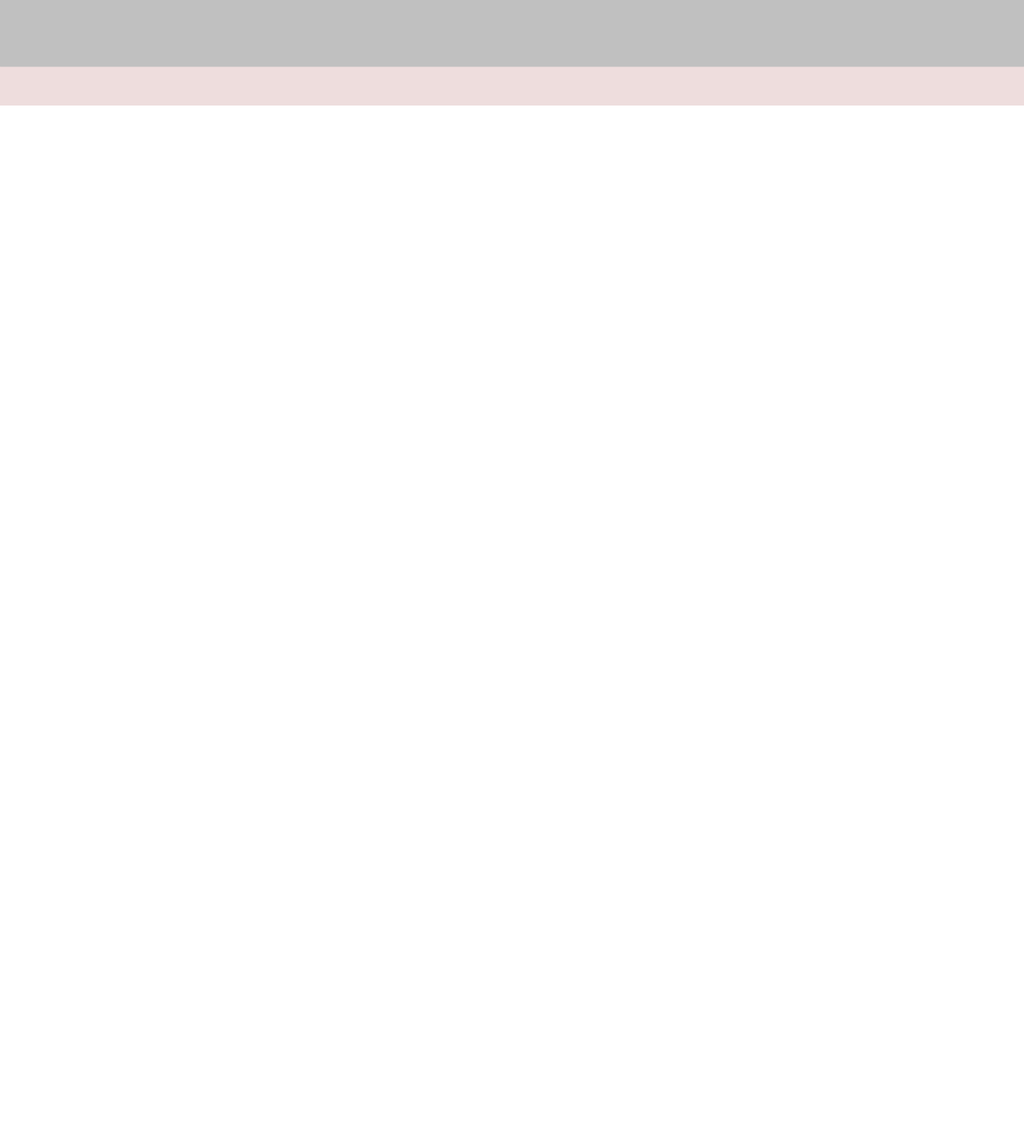
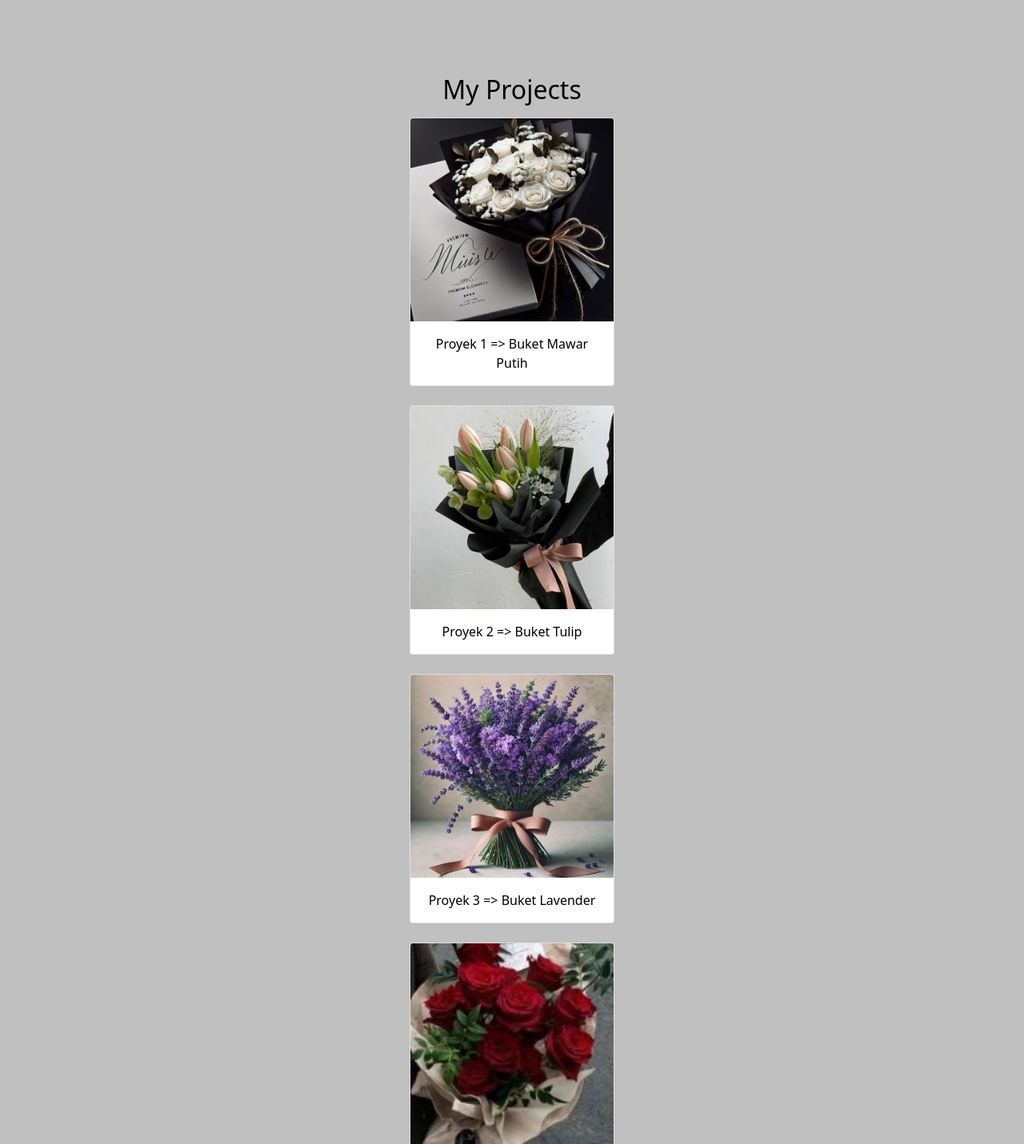
Before and after one commit to alayyasandyakala/my_portfolio, a plain HTML site: page index.html in a window 1280 px wide. Shown: the part 1369-2800 px from the top of the page at 80% size. Before the commit the page ends 1501 px from the top, so only its background shows below. Drawn offline with nearby package versions, Linux system fonts and the light colour scheme.

Commit message:
Menambahkan Projects Tanpa Responsif breakpoints

```diff
--- a/index.html
+++ b/index.html
@@ -77,6 +77,73 @@
       </svg>
     </section>
     <!--akhir-->
+
+    <!-- Projects -->
+    <section id="projects" class="pt-3 pb-5" style="background-color: #c0c0c0; color: #000; margin-top: -55px">
+      <div class="container">
+        <div class="row text-center mb-2">
+          <div class="col">
+            <h2>My Projects</h2>
+          </div>
+        </div>
+
+        <!-- Semua card ditampilkan 1 kolom penuh -->
+        <div class="text-center">
+          <!-- Card 1 -->
+          <div class="card mx-auto mb-4" style="width: 16rem">
+            <img src="img/projects1.jpg" class="card-img-top" alt="Project 1" />
+            <div class="card-body">
+              <p class="card-text">Proyek 1 => Buket Mawar Putih</p>
+            </div>
+          </div>
+
+          <!-- Card 2 -->
+          <div class="card mx-auto mb-4" style="width: 16rem">
+            <img src="img/projects2.jpg" class="card-img-top" alt="Project 2" />
+            <div class="card-body">
+              <p class="card-text">Proyek 2 => Buket Tulip</p>
+            </div>
+          </div>
+
+          <!-- Card 3 -->
+          <div class="card mx-auto mb-4" style="width: 16rem">
+            <img src="img/projects3.jpg" class="card-img-top" alt="Project 3" />
+            <div class="card-body">
+              <p class="card-text">Proyek 3 => Buket Lavender</p>
+            </div>
+          </div>
+
+          <!-- Card 4 -->
+          <div class="card mx-auto mb-4" style="width: 16rem">
+            <img src="img/projects4.jpg" class="card-img-top" alt="Project 4" />
+            <div class="card-body">
+              <p class="card-text">Proyek 4 => Buket Mawar</p>
+            </div>
+          </div>
+
+          <!-- Card 5 -->
+          <div class="card mx-auto mb-4" style="width: 16rem">
+            <img src="img/projects5.jpg" class="card-img-top" alt="Project 5" />
+            <div class="card-body">
+              <p class="card-text">Proyek 5 => Buket Mix</p>
+            </div>
+          </div>
+
+          <!-- Card 6 -->
+          <div class="card mx-auto mb-4" style="width: 16rem">
+            <img src="img/projects6.jpg" class="card-img-top" alt="Project 6" />
+            <div class="card-body">
+              <p class="card-text">Proyek 6 => Buket Aster</p>
+            </div>
+          </div>
+        </div>
+      </div>
+      <svg xmlns="http://www.w3.org/2000/svg" viewBox="0 0 1440 320">
+        < fill="#edd" fill-opacity="1"
+        d="M0,96L18.5,128C36.9,160,74,224,111,261.3C147.7,299,185,309,222,288C258.5,267,295,213,332,186.7C369.2,160,406,160,443,165.3C480,171,517,181,554,154.7C590.8,128,628,64,665,74.7C701.5,85,738,171,775,202.7C812.3,235,849,213,886,176C923.1,139,960,85,997,53.3C1033.8,21,1071,11,1108,16C1144.6,21,1182,43,12"</path>
+      </svg>
+    </section>
+    <!--akhir-->
     <script src="https://cdn.jsdelivr.net/npm/bootstrap@5.0.2/dist/js/bootstrap.bundle.min.js" integrity="sha384-MrcW6ZMFYlzcLA8Nl+NtUVF0sA7MsXsP1UyJoMp4YLEuNSfAP+JcXn/tWtIaxVXM" crossorigin="anonymous"></script>
   </body>
 </html>
```
Also changed, not shown: img/projects1.jpg (added), img/projects2.jpg (added), img/projects3.jpg (added), img/projects4.jpg (added), img/projects5.jpg (added), img/projects6.jpg (added), sreenshoot/Projects tanpa responsif breakpoints.png (added).
